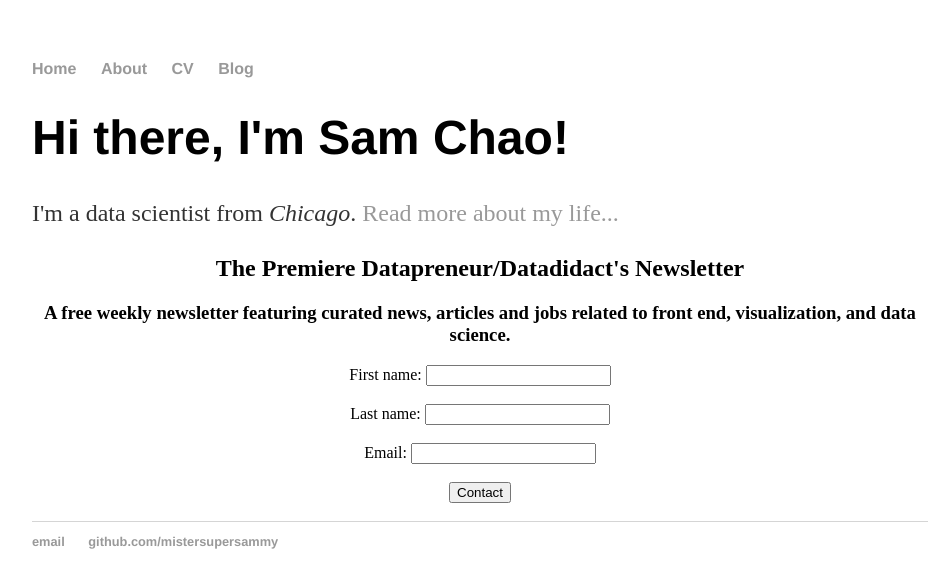
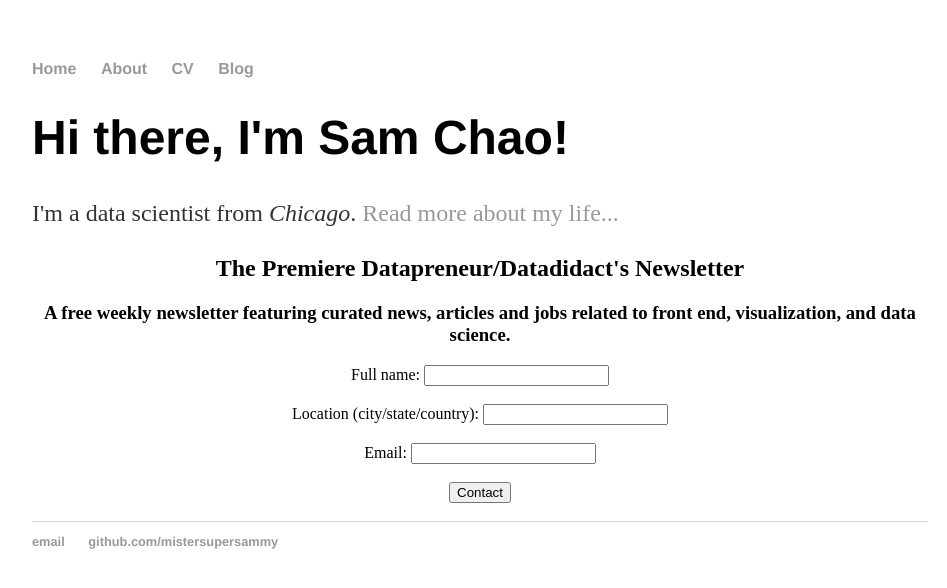
Before and after one commit to mistersupersammy/mistersupersammy.github.io, a Jekyll site: the page built from index.html, in a window 1280 px wide. Shown: the top 588 px of the page, without its empty margins (160-1107 px from the left). Built offline with Jekyll 4.4.1, drawn with Linux system fonts in a browser that asks for light colours.

Commit message:
Update index.html

```diff
--- a/index.html
+++ b/index.html
@@ -11,8 +11,8 @@ title: Sam Chao, Datadidact
 	<h3>A free weekly newsletter featuring curated news, articles and jobs related to front end, visualization, and data science.</h3>
 	<form method="POST"
       		action="https://www.formingo.co/submit/mistersupersammy@gmail.com">
-    		First name: <input type="text" name="first_name"><br><br>
-		Last name: <input type="text" name="last_name"><br><br>
+    		Full name: <input type="text" name="name"><br><br>
+		Location (city/state/country): <input type="text" name="location"><br><br>
     		Email: <input type="email" name="__replyto"><br><br>
 
     		<input type="submit" value="Contact"><br><br>
```
